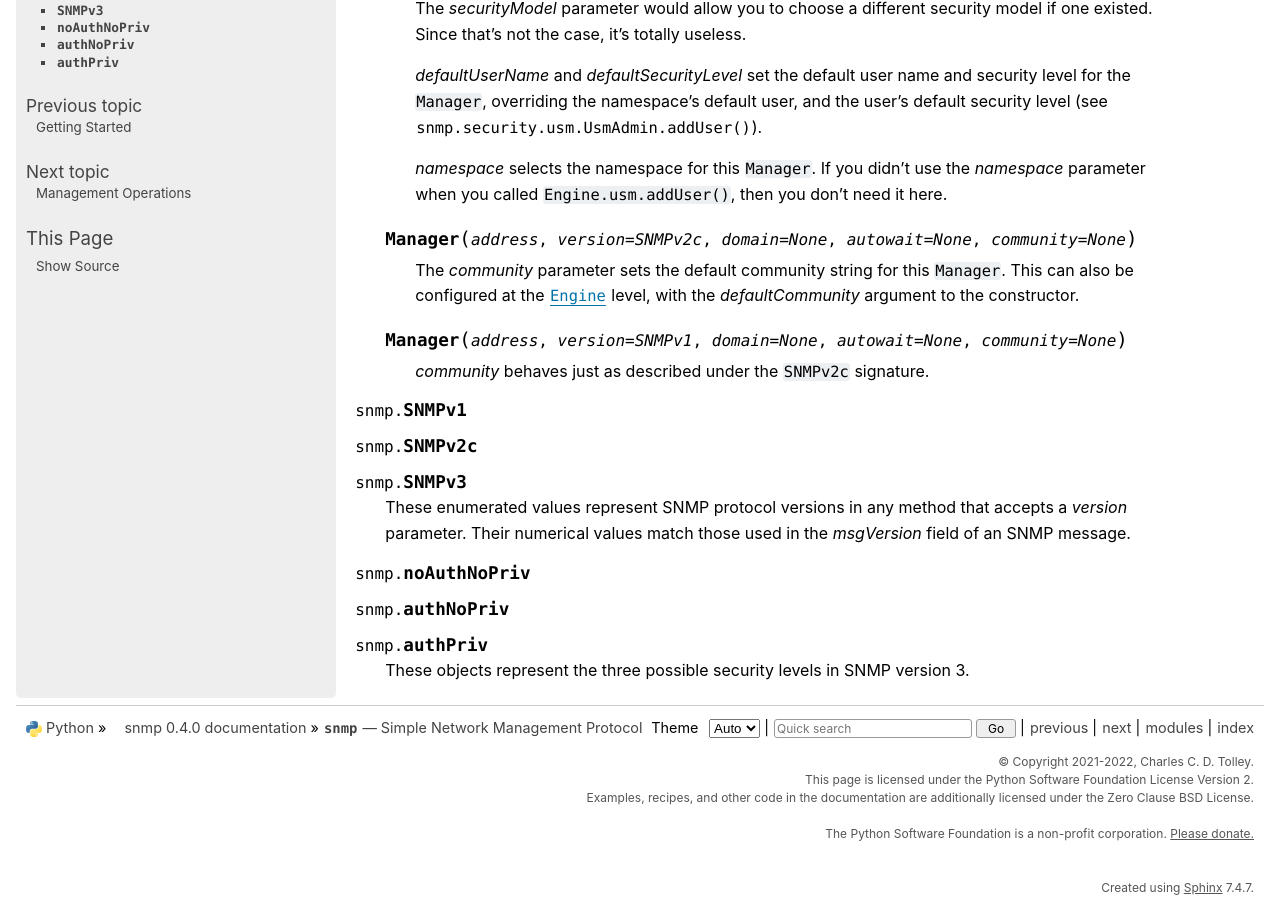
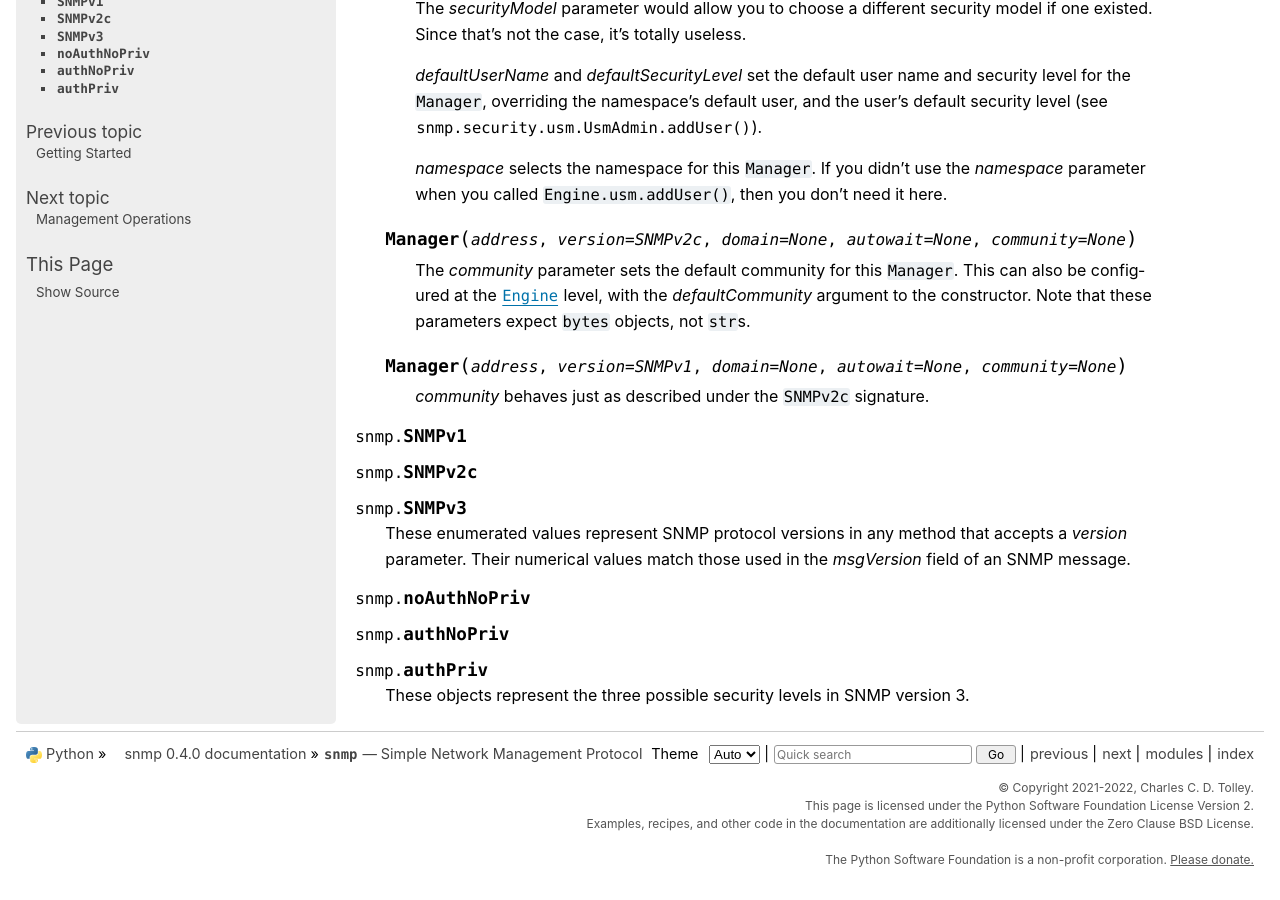
Before and after one commit to charlestolley/python-snmp, a Sphinx documentation site: the page built from docs/source/snmp.rst, in a window 1280 px wide and 900 px high, scrolled down 3102 px. Built offline with Sphinx 7.4.7, drawn with Linux system fonts in a browser that asks for light colours.

Commit message:
Revert community arguments to use bytes instead of str

```diff
--- a/docs/source/snmp.rst
+++ b/docs/source/snmp.rst
@@ -27,7 +27,7 @@
       defaultVersion=SNMPv3, \
       defaultDomain=TransportDomain.UDP, \
       defaultSecurityModel=SecurityModel.USM, \
-      defaultCommunity="", \
+      defaultCommunity=b"", \
       autowait=True, \
    )
 
@@ -202,9 +202,10 @@
       community=None)
       :noindex:
 
-      The `community` parameter sets the default community string for this
-      ``Manager``. This can also be configured at the :class:`Engine` level,
-      with the `defaultCommunity` argument to the constructor.
+      The `community` parameter sets the default community for this ``Manager``.
+      This can also be configured at the :class:`Engine` level, with the
+      `defaultCommunity` argument to the constructor. Note that these parameters
+      expect ``bytes`` objects, not ``str``\s.
 
    .. method:: Manager(address, version=SNMPv1, domain=None, autowait=None, \
       community=None)
```
Also changed, not shown: 3 other files.
